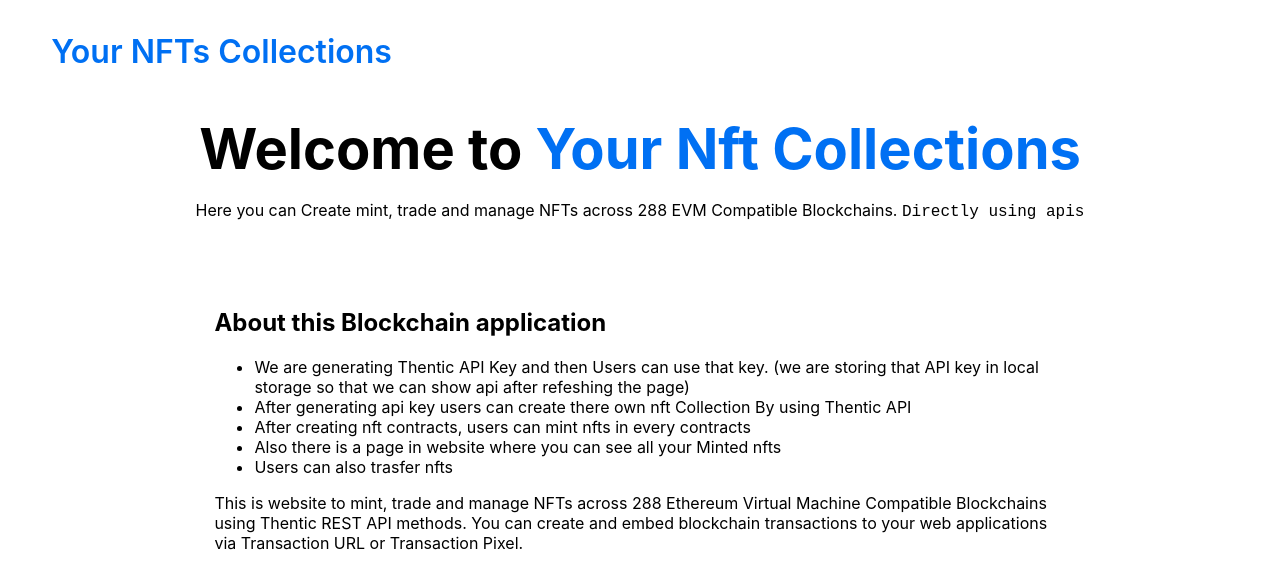
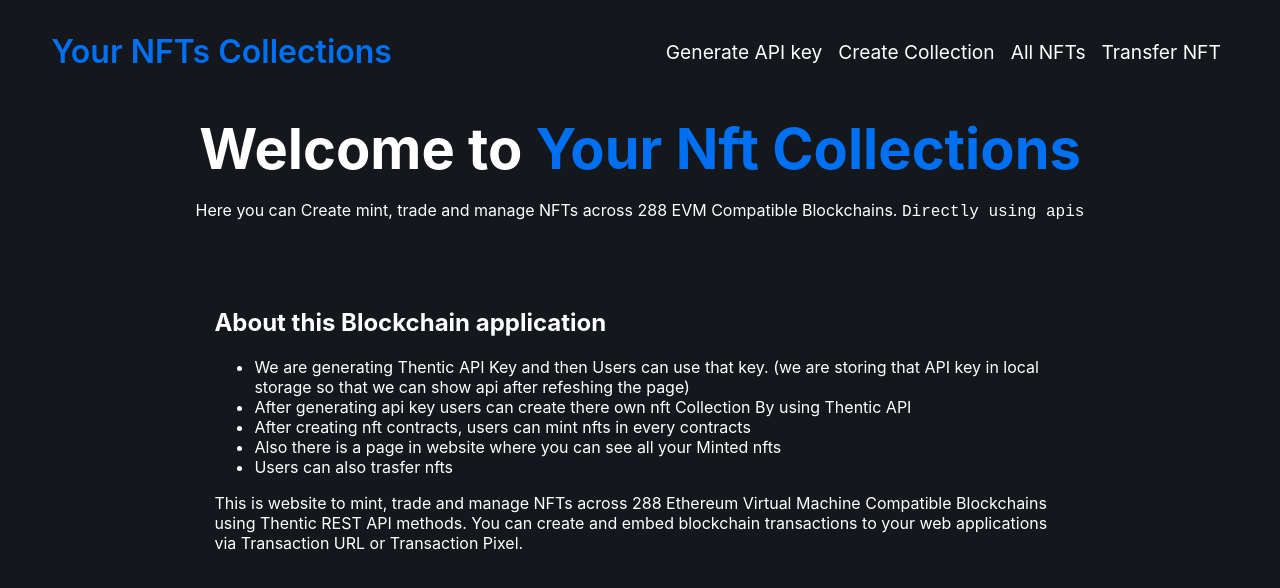
Before and after one commit to abhishekhar001/yournft-dapp, a Next.js app: page / in a window 1280 px wide. Shown: the top 588 px of the page. Built offline with nearby package versions, Linux system fonts and the light colour scheme.

Commit message:
theme issue fixed

```diff
--- a/styles/globals.css
+++ b/styles/globals.css
@@ -15,12 +15,8 @@
   box-sizing: border-box;
 }
 
-@media (prefers-color-scheme: dark) {
-  html {
-    color-scheme: dark;
-  }
+
   body {
     color: white;
     background: #14171C;
   }
-}
```
